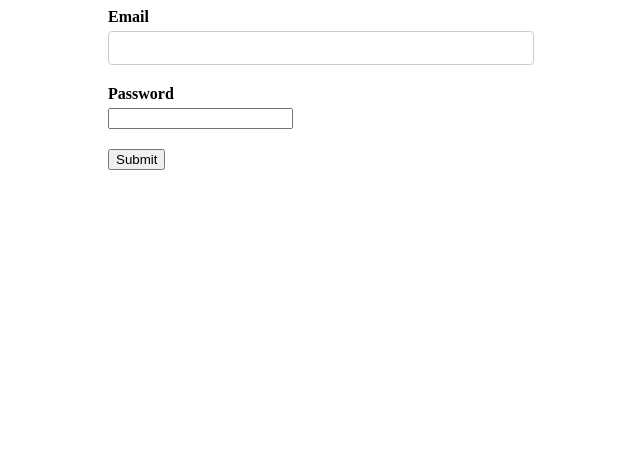
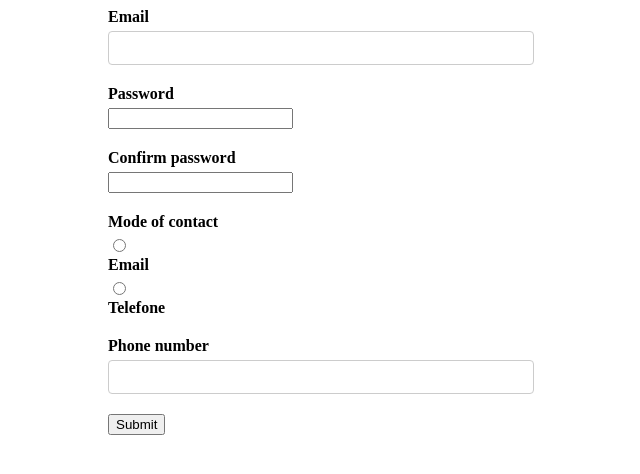
Before and after one commit to 41RDG6BR/lab-review, a React (Create React App) app in the folder formikcontrols/: page / in a window 1280 px wide. Shown: the top 474 px of the page, without its empty margins (319-959 px from the left). Built offline with nearby package versions, Linux system fonts and the light colour scheme.

Commit message:
Registration Form

```diff
--- a/formikcontrols/src/App.js
+++ b/formikcontrols/src/App.js
@@ -1,11 +1,12 @@
 import './App.css'
 // import FormikContainer from './components/FormikContainer'
-import LoginForm from "./components/LoginForm";
+// import LoginForm from "./components/LoginForm";
+import RegistrationForm from "./components/RegistrationForm";
 
 function App() {
   return (
     <div className="App">
-      <LoginForm />
+      <RegistrationForm />
     </div>
   );
 }
--- /dev/null
+++ b/formikcontrols/src/components/RegistrationForm.js
@@ -0,0 +1,91 @@
+import React from 'react'
+import { Formik, Form } from 'formik'
+import * as Yup from 'yup'
+import FormikControl from "./FormikControl";
+
+function RegistrationForm() {
+    const options = [
+        { key: 'Email', value: 'emailmoc'},
+        { key: 'Telefone', value: 'telephonemoc'}
+    ]
+
+    const initialValues = {
+        email: '',
+        password: '',
+        comfirmPassword: '',
+        modeOfContact: '',
+        phone: ''
+    }
+
+    const validationSchema = Yup.object({
+        email: Yup.string()
+            .email('Invalid email format')
+            .required('Required'),
+        password: Yup.string().required('Required'),
+        confirmPassword: Yup.string()
+            .oneOf([Yup.ref('password'), ''], 'Password must match')
+            .required('Required'),
+        modeOfContact: Yup.string().required('Required'),
+        phone: Yup.string().when('modeOfContact', {
+            is: 'telephonemoc',
+            then: Yup.string().required('Required')
+        })
+    })
+
+    const onSubmit = values => {
+        console.log('Form data', values)
+    }
+
+    return (
+        <Formik initialValues={initialValues} validationSchema={validationSchema} onSubmit={onSubmit}>
+            {
+                formik => {
+                    return (
+                        <Form>
+                            <FormikControl
+                                control='input'
+                                type='email'
+                                label='Email'
+                                name='email'
+                            />
+
+                            <FormikControl
+                                control='input'
+                                type='password'
+                                label='Password'
+                                name='password'
+                            />
+
+                            <FormikControl
+                                control='input'
+                                type='password'
+                                label='Confirm password'
+                                name='confirmPassword'
+                            />
+
+                            <FormikControl
+                                control='radio'
+                                label='Mode of contact'
+                                name='modeOfContact'
+                                options={options}
+                            />
+
+                            <FormikControl
+                                control='input'
+                                type='text'
+                                label='Phone number'
+                                name='modeOfContact'
+                                options={options}
+                            />
+                            <button type='submit' disabled={!formik.isValid}>
+                                Submit
+                            </button>
+
+                        </Form>
+                    )
+                }}
+        </Formik>
+    )
+}
+
+export default RegistrationForm
```
